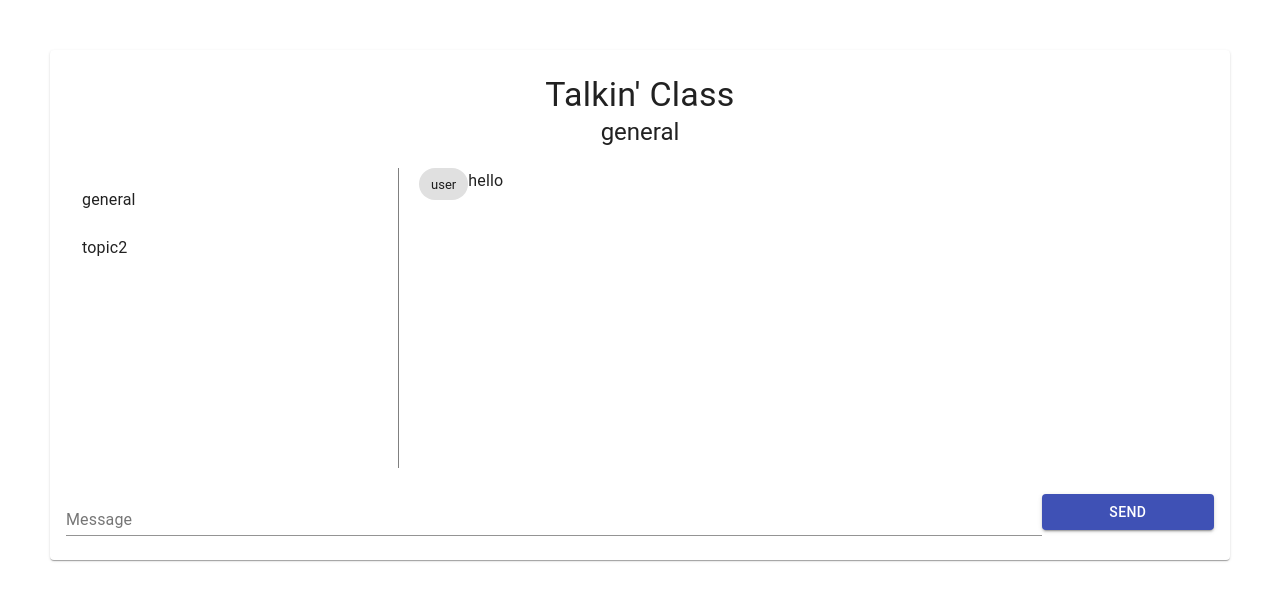
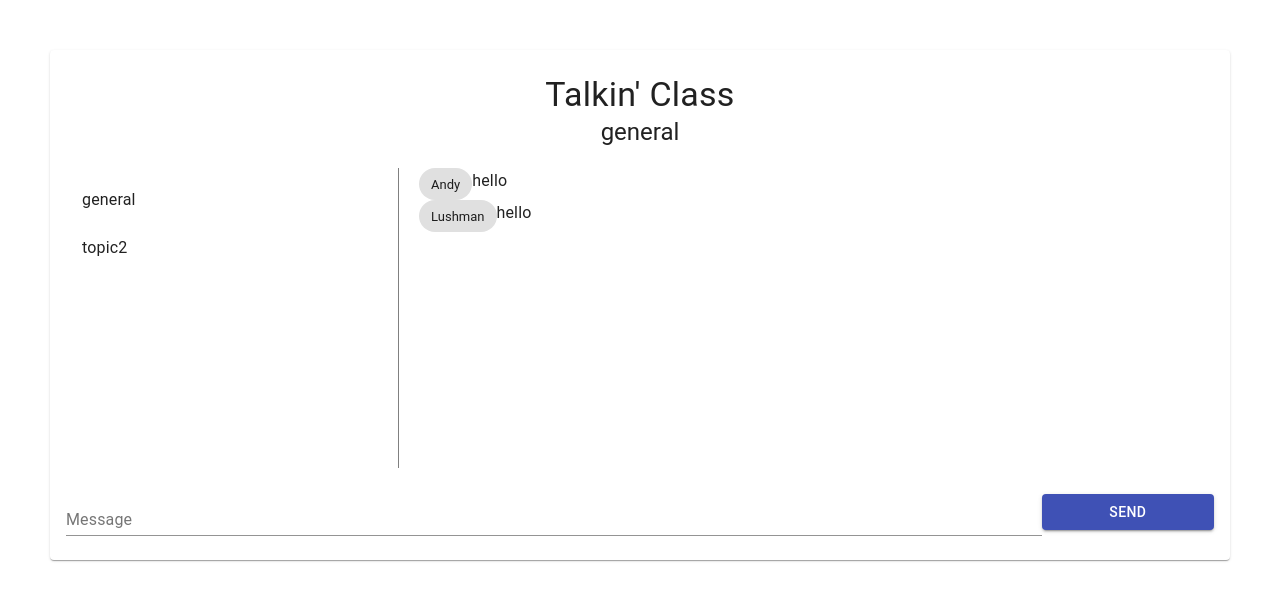
Before and after one commit to andylushman/talkin-class, a React (Create React App) app: page / in a window 1280 px wide. Shown: the top 600 px of the page. Built offline with nearby package versions, Linux system fonts and the light colour scheme.

Commit message:
messages change with topics

```diff
--- a/src/Dashboard.js
+++ b/src/Dashboard.js
@@ -47,6 +47,7 @@ export default function Dashboard() {
   //Local State
   const [activeTopic, changeActiveTopic] = React.useState(topics[0]);
   const [textValue, changeTextValue] = React.useState('');
+
   return (
     <div>
       <Paper className={classes.root}>
@@ -72,7 +73,7 @@ export default function Dashboard() {
             </List>
           </div>
           <div className={classes.chatWindow}>
-            {[{ from: 'user', msg: 'hello' }].map((chat, i) => (
+            {allChats[activeTopic].map((chat, i) => (
               <div className={classes.flex} key={i}>
                 <Chip label={chat.from} className={classes.chip} />
                 <Typography variant="body1" component="p" gutterBottom>
--- a/src/Store.js
+++ b/src/Store.js
@@ -4,7 +4,7 @@ export const CTX = React.createContext();
 
 const initialState = {
   general: [{ from: 'Andy', msg: 'hello' }, { from: 'Lushman', msg: 'hello' }],
-  topic2: [{ from: 'Andy', msg: 'hello' }, { from: 'Lushman', msg: 'hello' }]
+  topic2: [{ from: 'Andy2', msg: 'hello' }, { from: 'Lushman2', msg: 'hello' }]
 };
 
 function reducer(state, action) {
```
